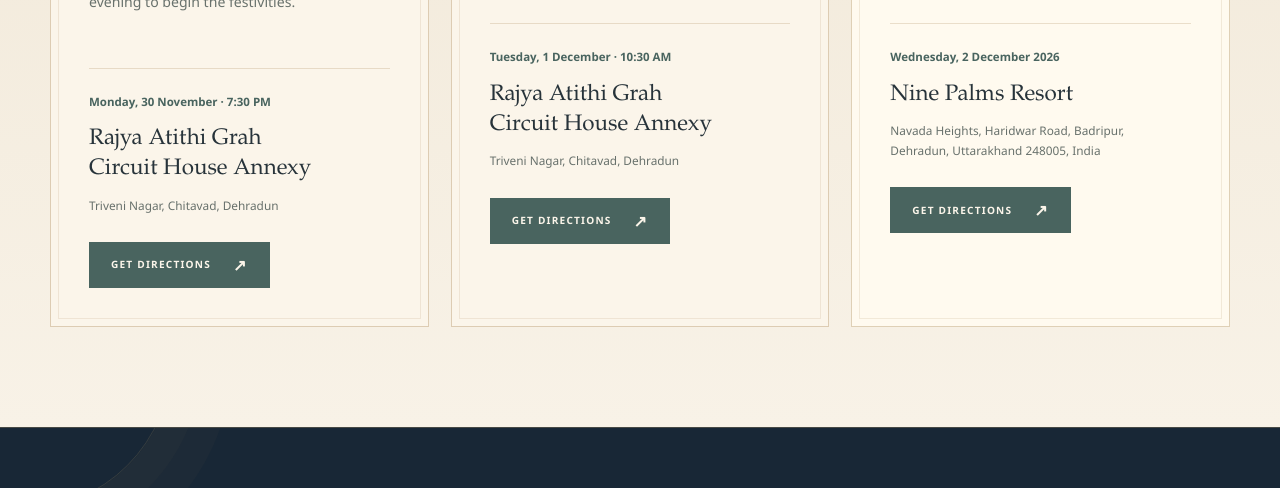
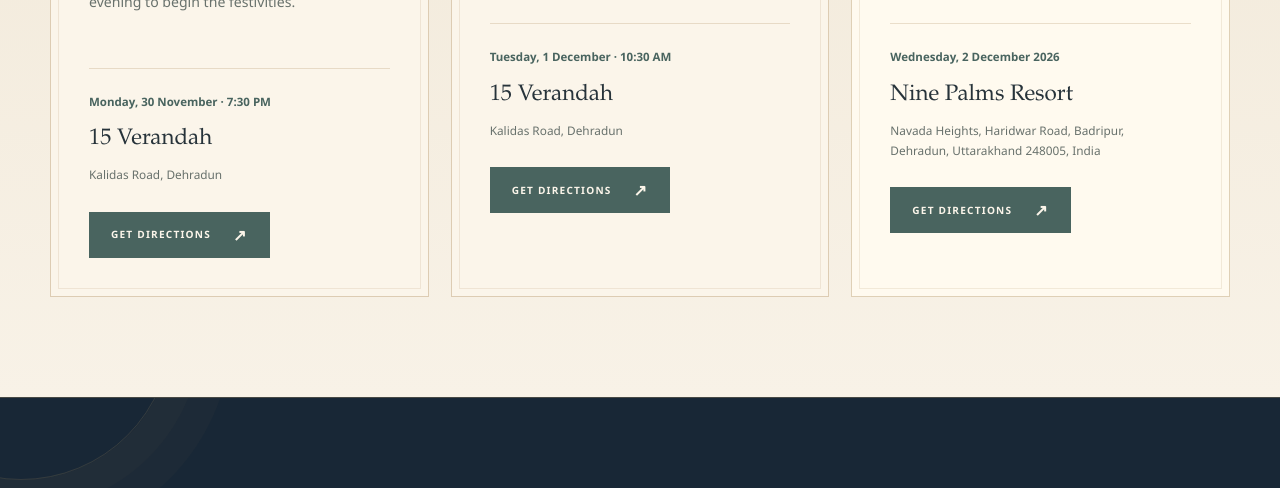
Before and after one commit to akshatra/wedding, a plain HTML site: page index.html in a window 1280 px wide. Shown: the part 2624-3112 px from the top of the page. Drawn offline with Linux system fonts and the light colour scheme.

Commit message:
update-location

```diff
--- a/index.html
+++ b/index.html
@@ -101,16 +101,16 @@
               <p class="small-label">Mehndi · Cocktail night</p>
               <h3>Mehndi &amp;<br>Cocktail</h3>
               <p class="event-description">Henna, music, cocktails, and a sparkling evening to begin the festivities.</p>
-              <div class="event-details"><p class="event-date"><time datetime="2026-11-30T19:30:00+05:30">Monday, 30 November · 7:30 PM</time></p><h4>Rajya Atithi Grah<br>Circuit House Annexy</h4><p>Triveni Nagar, Chitavad, Dehradun</p></div>
-              <a class="button button-wine" href="https://maps.app.goo.gl/HoH6gNcMCAHpCdCj7?g_st=ic" target="_blank" rel="noopener noreferrer">Get directions <span aria-hidden="true">↗</span></a>
+              <div class="event-details"><p class="event-date"><time datetime="2026-11-30T19:30:00+05:30">Monday, 30 November · 7:30 PM</time></p><h4>15 Verandah</h4><p>Kalidas Road, Dehradun</p></div>
+              <a class="button button-wine" href="https://maps.app.goo.gl/p8Xnp2svy5SGoQuo7?g_st=ic" target="_blank" rel="noopener noreferrer">Get directions <span aria-hidden="true">↗</span></a>
             </article>
             <article class="event-card">
               <div class="event-top"><span class="event-index">02</span><svg class="event-icon" viewBox="0 0 64 64" fill="none" aria-hidden="true"><circle cx="32" cy="32" r="18"/><path d="M32 14v36M14 32h36M19 19l26 26M45 19 19 45"/><path d="M32 32c-7-7-11-15-8-22 8 2 11 11 8 22Zm0 0c7-7 11-15 8-22-8 2-11 11-8 22Z"/></svg></div>
               <p class="small-label">Haldi · Mangal Snan</p>
               <h3>Haldi</h3>
               <p class="event-description">A sunlit morning of turmeric, laughter, blessings, and the warmest family traditions.</p>
-              <div class="event-details"><p class="event-date"><time datetime="2026-12-01T10:30:00+05:30">Tuesday, 1 December · 10:30 AM</time></p><h4>Rajya Atithi Grah<br>Circuit House Annexy</h4><p>Triveni Nagar, Chitavad, Dehradun</p></div>
-              <a class="button button-wine" href="https://maps.app.goo.gl/HoH6gNcMCAHpCdCj7?g_st=ic" target="_blank" rel="noopener noreferrer">Get directions <span aria-hidden="true">↗</span></a>
+              <div class="event-details"><p class="event-date"><time datetime="2026-12-01T10:30:00+05:30">Tuesday, 1 December · 10:30 AM</time></p><h4>15 Verandah</h4><p>Kalidas Road, Dehradun</p></div>
+              <a class="button button-wine" href="https://maps.app.goo.gl/p8Xnp2svy5SGoQuo7?g_st=ic" target="_blank" rel="noopener noreferrer">Get directions <span aria-hidden="true">↗</span></a>
             </article>
             <article class="event-card wedding-card" id="wedding-venue">
               <div class="event-top"><span class="event-index">03</span><svg class="event-icon" viewBox="0 0 64 64" fill="none" aria-hidden="true"><path d="M8 54h48M13 54V28h38v26M9 28l23-17 23 17M21 54V34m22 20V34M26 11h12M29 7h6M22 40q10-12 20 0"/><path d="M31 54c-8-7 4-10 1-17 8 6 11 11 2 17"/></svg></div>
```
